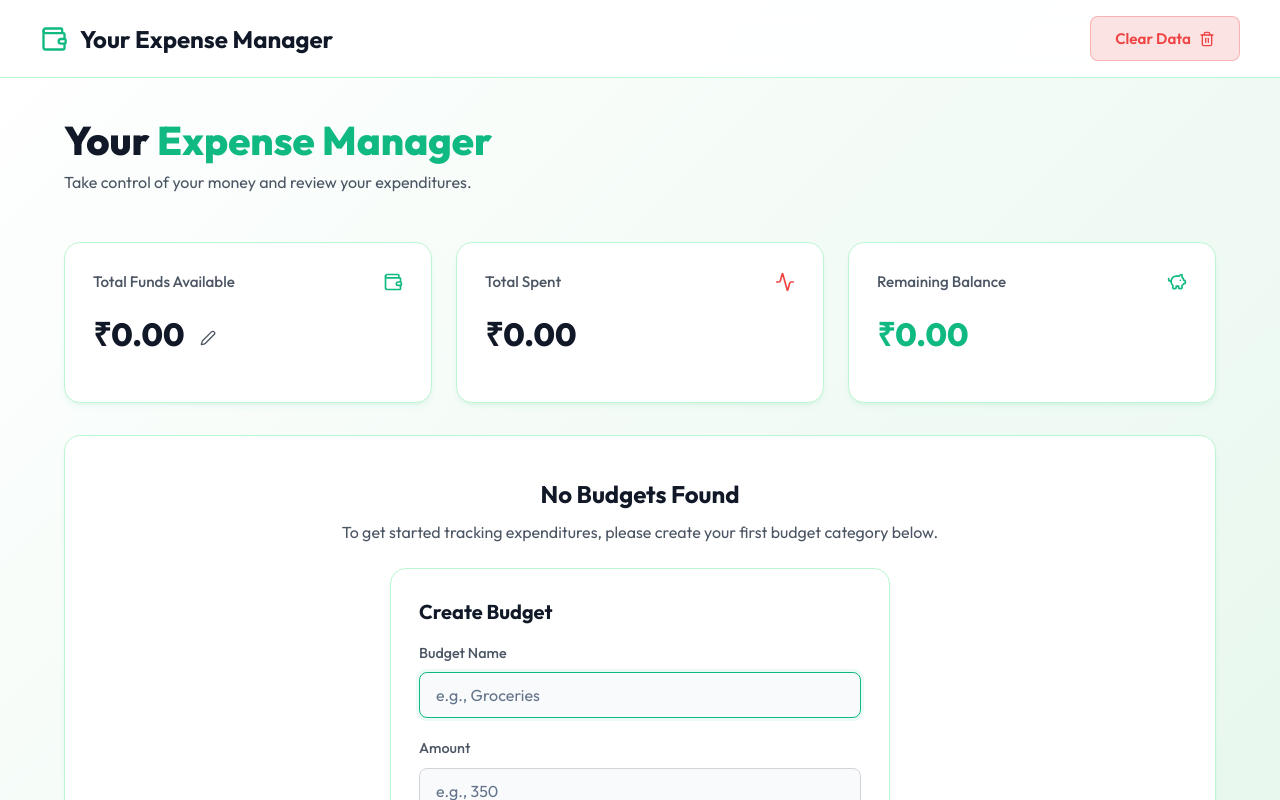
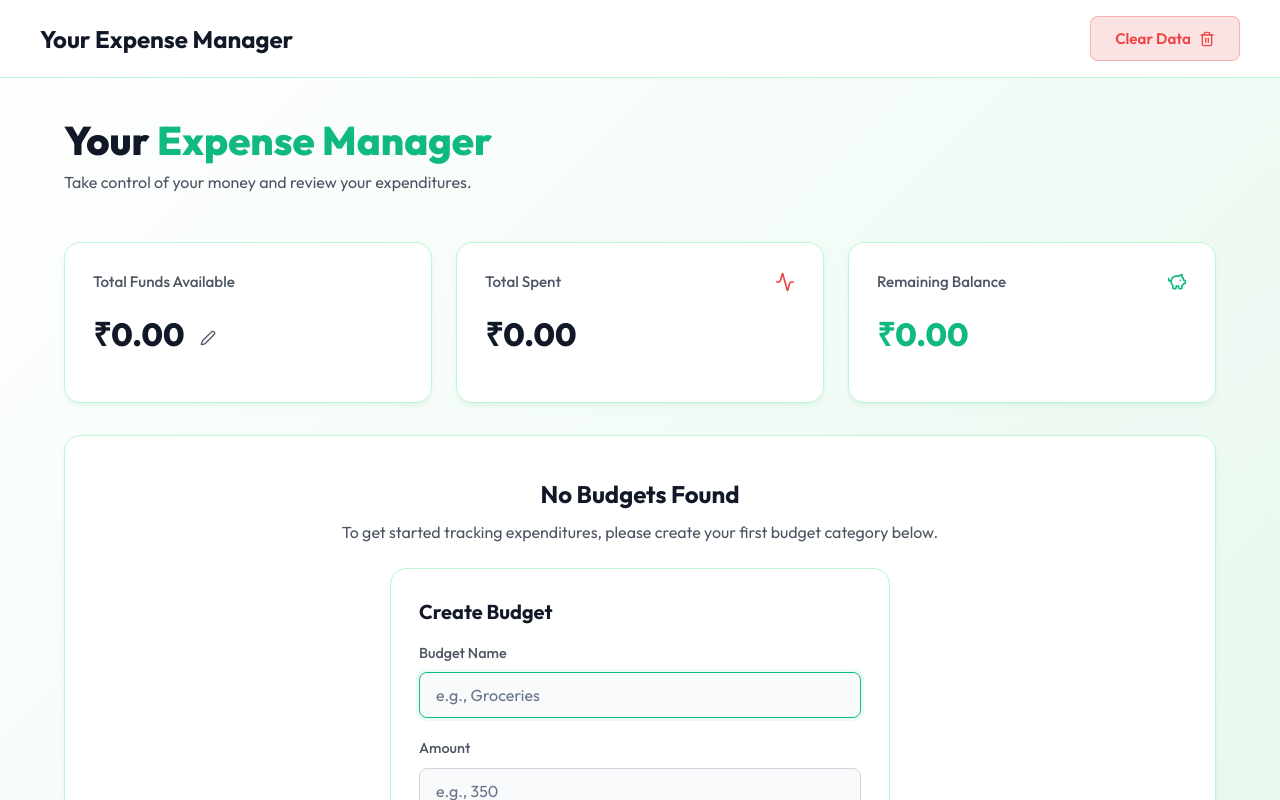
Before and after one commit to Leslythomasmathew/budget-app, a React (Vite) app: page / in a window 1280 px wide. Shown: the top 800 px of the page. Built offline with nearby package versions, Linux system fonts and the light colour scheme.

Commit message:
Remove Wallet icon from navbar and dashboard

```diff
--- a/src/components/Navbar.jsx
+++ b/src/components/Navbar.jsx
@@ -1,13 +1,12 @@
 import React from "react";
 import { Form, NavLink } from "react-router-dom";
-import { Wallet, Trash2 } from "lucide-react";
+import { Trash2 } from "lucide-react";
 
 const Navbar = () => {
   return (
     <nav className="navbar">
       <div className="nav-container">
         <NavLink to="/" className="logo">
-          <Wallet size={28} />
           <span>Your Expense Manager</span>
         </NavLink>
         <Form
--- a/src/pages/Dashboard.jsx
+++ b/src/pages/Dashboard.jsx
@@ -1,7 +1,7 @@
 import React, { useState } from "react";
 import { useLoaderData, Link, Form } from "react-router-dom";
 import { toast } from "react-toastify";
-import { Edit2, Check, X, PiggyBank, Wallet, Activity, AlertTriangle } from "lucide-react";
+import { Edit2, Check, X, PiggyBank, Activity, AlertTriangle } from "lucide-react";
 import { fetchData, createBudget, createExpense, deleteItem, waits, formatCurrency, formatPercentage } from "../helpers";
 
 // Components
@@ -124,7 +124,6 @@ const Dashboard = () => {
         <div className="card" style={{ display: "flex", flexDirection: "column", justifyContent: "space-between" }}>
           <div style={{ display: "flex", justifyContent: "space-between", alignItems: "center" }}>
             <span style={{ fontSize: "0.95rem", color: "var(--color-text-secondary)", fontWeight: 500 }}>Total Funds Available</span>
-            <Wallet size={20} style={{ color: "var(--primary-accent)", marginLeft: "auto" }} />
           </div>
           <div style={{ margin: "1rem 0" }}>
             {isEditingFunds ? (
```
